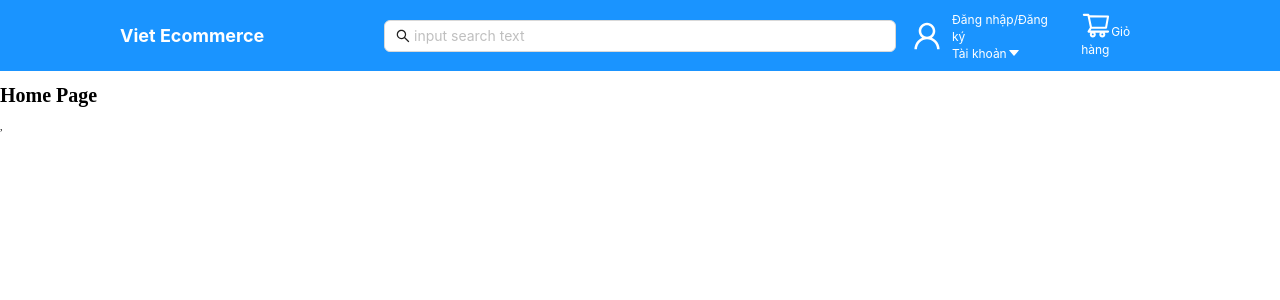
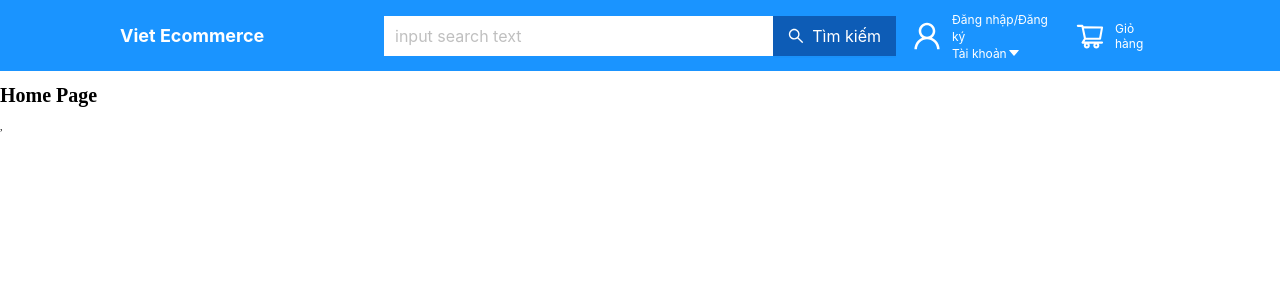
Before and after one commit to VietNguyenMobile/EcommerceMERN, a React (Create React App) app: page / in a window 1280 px wide. Shown: the top 300 px of the page. Built offline with nearby package versions, Linux system fonts and the light colour scheme.

Commit message:
MERN STACK - #4 Xây dựng UI cho phần Header (phần 2)- Lập trình thật dễ

```diff
--- /dev/null
+++ b/src/components/ButtonInputSearch/ButtonInputSearch.jsx
@@ -0,0 +1,47 @@
+import React from "react";
+import { Input, Button } from "antd";
+import { SearchOutlined } from "@ant-design/icons";
+
+const ButtonInputSearch = (props) => {
+  const {
+    size,
+    placeholder,
+    textButton,
+    bordered,
+    backgroundColorInput = "#fff",
+    backgroundColorButton = "rgb(13,92,182)",
+    colorButton = "#fff",
+  } = props;
+  return (
+    <div style={{ display: "flex" }}>
+      <Input
+        placeholder={placeholder}
+        size={size}
+        bordered={bordered}
+        style={{
+          backgroundColor: backgroundColorInput,
+          borderRadius: 0,
+          borderWidth: 0,
+        }}
+      />
+      <Button
+        // type="primary"
+        bordered={bordered}
+        size={size}
+        style={{
+          backgroundColor: backgroundColorButton,
+          color: colorButton,
+          borderRadius: 0,
+          border: !bordered && "none",
+        }}
+        icon={<SearchOutlined color={colorButton} />}
+      >
+        <span style={{ color: colorButton }}>{textButton}</span>
+      </Button>
+    </div>
+  );
+};
+
+export default ButtonInputSearch;
+
+// rafce
--- a/src/components/HeaderComponent/HeaderComponent.jsx
+++ b/src/components/HeaderComponent/HeaderComponent.jsx
@@ -12,6 +12,7 @@ import {
   CaretDownOutlined,
   ShoppingCartOutlined,
 } from "@ant-design/icons";
+import ButtonInputSearch from "../ButtonInputSearch/ButtonInputSearch";
 
 const HeaderComponent = () => {
   return (
@@ -21,16 +22,23 @@ const HeaderComponent = () => {
           <WrapperTextHeader>Viet Ecommerce</WrapperTextHeader>
         </Col>
         <Col span={12}>
-          <Search
+          <ButtonInputSearch
             placeholder="input search text"
-            allowClear
+            // allowClear
             // onSearch={onSearch}
             // style={{ width: 200 }}
-            // size="large"
-            enterButton
+            size="large"
+            // enterButton
+            textButton="Tìm kiếm"
+            backgroundColorInput="#fff"
+            backgroundColorButton="rgb(13,92,182)"
+            bordered={false}
           />
         </Col>
-        <Col span={6} style={{ display: "flex", gap: "20px" }}>
+        <Col
+          span={6}
+          style={{ display: "flex", gap: "20px", alignItems: "center" }}
+        >
           <WrapperHeaderAccount>
             <UserOutlined style={{ fontSize: "30px" }} />
             <div>
@@ -41,10 +49,10 @@ const HeaderComponent = () => {
               </div>
             </div>
           </WrapperHeaderAccount>
-          <div>
+          <WrapperHeaderAccount>
             <ShoppingCartOutlined style={{ fontSize: "30px", color: "#fff" }} />
             <WrapperTextHeaderSmall>Giỏ hàng</WrapperTextHeaderSmall>
-          </div>
+          </WrapperHeaderAccount>
         </Col>
       </WrapperHeader>
     </div>
```
